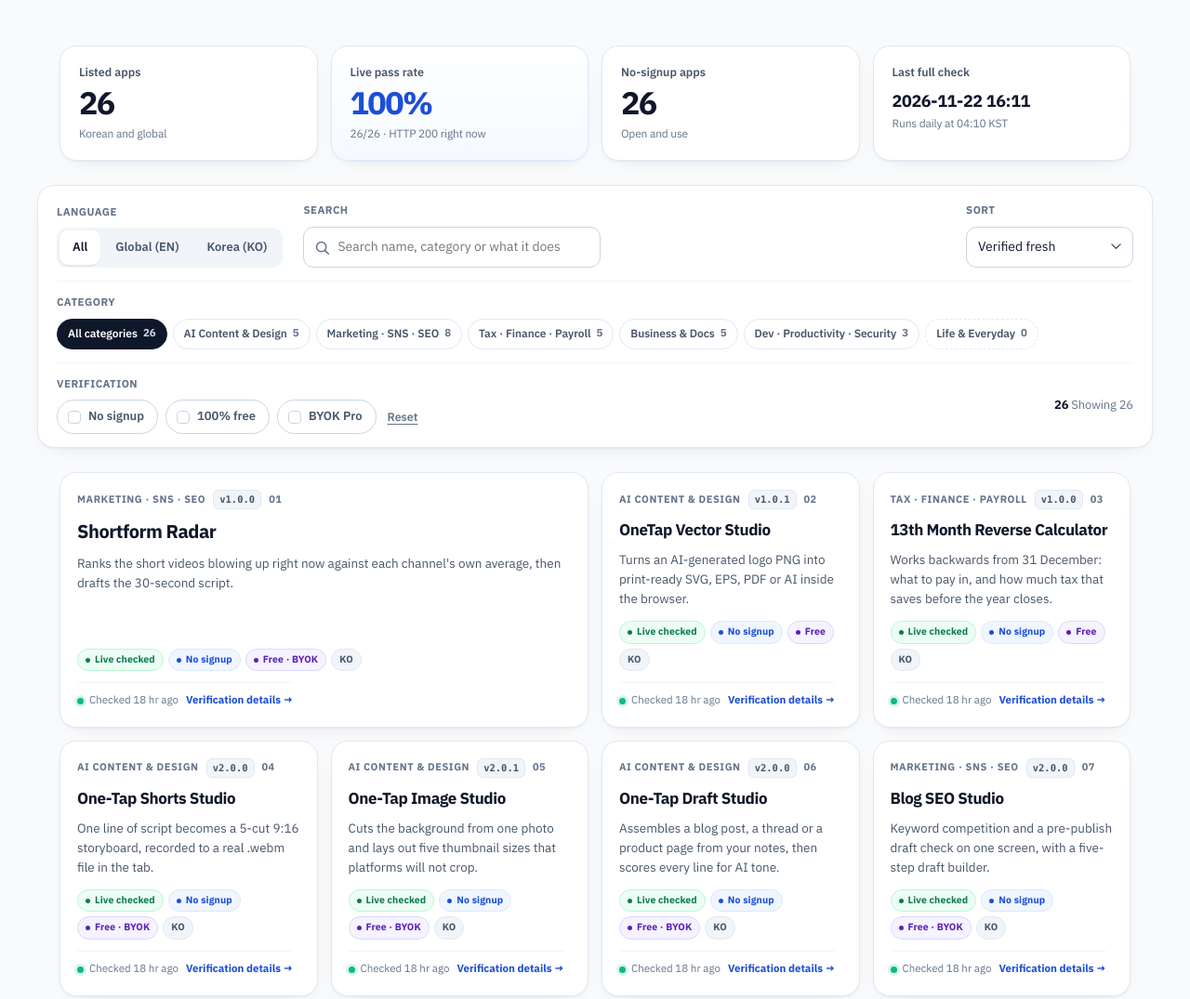
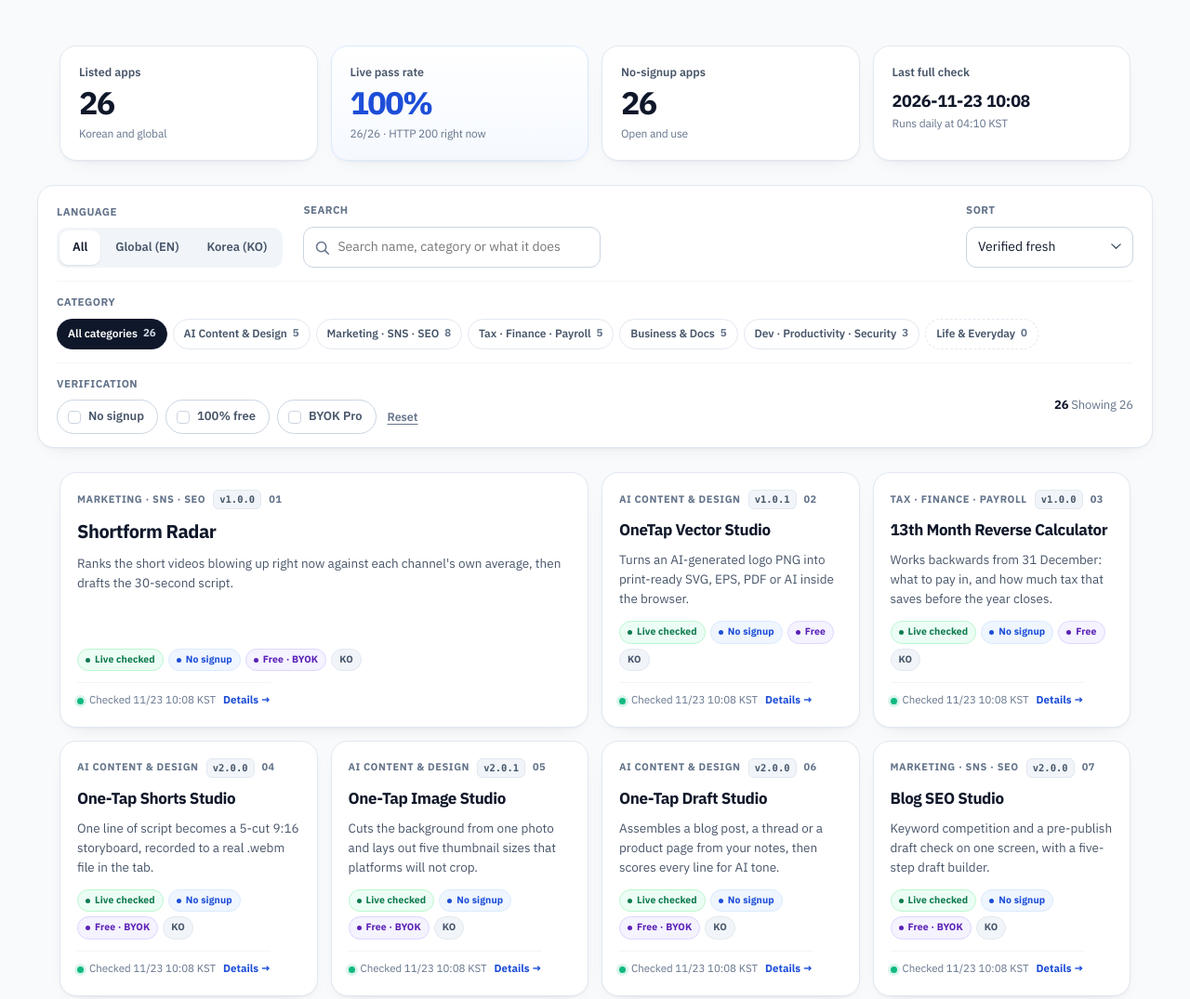
Before and after one commit to MarCJ81/onetap-market, a plain HTML site: page index.html in a window 1280 px wide. Shown: the part 542-1617 px from the top of the page at 93% size. Drawn offline with Linux system fonts and the light colour scheme.

Commit message:
feat(onetap-market): print the last check time on every card front
An X reply asked to see, on each card, when the app was last checked — an
HTTP 200 badge alone does not say how fresh the verdict is.

- core: formatShortStamp() renders the KST check time compactly —
  `11/23 10:08 KST` (EN) / `11/23 10:08` (KO)
- card front: `Checked 11/23 10:08 KST` / `점검 11/23 10:08` next to the
  liveness dot; the tooltip keeps the full stamp and the relative age, the
  detail modal keeps the full date
- card foot can wrap and the stamp never breaks; the details link shortens
  to `Details` / `상세` so both fit on one line from 320px to 1440px
- data: daily verify run re-stamped all 26 apps at 2026-11-23 10:08 KST,
  26/26 answered 200; catalogue version 1.2.0
- tests: 779 unit checks and 294 Chrome checks green (EN/KO, 1280px,
  390px and a new 375px pass, zero console errors)

```diff
--- a/app.js
+++ b/app.js
@@ -196,9 +196,13 @@
         '<span class="card__short">' + esc(short) + '</span>' +
         '<span class="card__badges">' + badgeHtml(app) + langTag(app) + '</span>' +
         '<span class="card__foot">' +
-          '<span class="card__check"><span class="pulse' + (app.httpStatus === 200 ? '' : ' pulse--down') + '"></span>' +
-            esc(t('card.checked')) + ' ' + esc(Core.timeAgo(app.lastChecked, state.lang)) + '</span>' +
-          '<span class="card__link">' + esc(t('card.details')) + ' →</span>' +
+          '<span class="card__check" title="' +
+            esc(Core.formatStamp(app.lastChecked, state.lang) + ' · ' + Core.timeAgo(app.lastChecked, state.lang)) +
+            '"><span class="pulse' + (app.httpStatus === 200 ? '' : ' pulse--down') + '"></span>' +
+            '<span class="card__check-txt">' + esc(t('card.checked')) + ' ' +
+              esc(Core.formatShortStamp(app.lastChecked, state.lang)) + '</span></span>' +
+          '<span class="card__link" title="' + esc(t('card.detailsFull')) + '">' +
+            esc(t('card.details')) + ' →</span>' +
         '</span>' +
       '</button>'
     );
--- a/core.js
+++ b/core.js
@@ -9,6 +9,7 @@
  *   OneTapMarketCore.jsonSpec(form)
  *   OneTapMarketCore.validateSubmission(form)
  *   OneTapMarketCore.formatStamp(iso, lang)
+ *   OneTapMarketCore.formatShortStamp(iso, lang)
  *   OneTapMarketCore.timeAgo(iso, lang, now)
  *   OneTapMarketCore.detectLang(navigatorLanguage)
  *   OneTapMarketCore.appVersion(app) / changelog(app) / nextVersion(version)
@@ -178,6 +179,26 @@
       ':' +
       pad(kst.getUTCMinutes()) +
       ' KST'
+    );
+  }
+
+  /* Compact stamp for the card front, where space is tight:
+     EN "11/23 10:10 KST" · KO "11/23 10:10". The full year-day stamp
+     stays in the card tooltip and the detail modal. */
+  function formatShortStamp(iso, lang) {
+    if (!iso) return lang === 'en' ? 'not checked yet' : '아직 점검 전';
+    var d = new Date(iso);
+    if (isNaN(d.getTime())) return lang === 'en' ? 'not checked yet' : '아직 점검 전';
+    var kst = new Date(d.getTime() + 9 * 3600 * 1000);
+    return (
+      pad(kst.getUTCMonth() + 1) +
+      '/' +
+      pad(kst.getUTCDate()) +
+      ' ' +
+      pad(kst.getUTCHours()) +
+      ':' +
+      pad(kst.getUTCMinutes()) +
+      (lang === 'en' ? ' KST' : '')
     );
   }
 
@@ -692,6 +713,7 @@
     isByok: isByok,
     isFresh: isFresh,
     formatStamp: formatStamp,
+    formatShortStamp: formatShortStamp,
     timeAgo: timeAgo,
     detectLang: detectLang,
     slugify: slugify,
--- a/data/apps.bundle.js
+++ b/data/apps.bundle.js
@@ -5,16 +5,16 @@ globalThis.__ONETAP_MARKET__ = {
     "nameKo": "원탭 마켓",
     "tagline": "Verified no-signup web apps",
     "taglineKo": "가입·낚시 없는 검증 웹앱 마켓",
-    "version": "1.1.0",
+    "version": "1.2.0",
     "schemaVersion": 2,
     "repo": "MarCJ81/onetap-market",
     "creator": "OneTap Labs",
     "handle": "MarCJ81",
-    "lastFullCheck": "2026-11-22T07:11:49.509Z",
+    "lastFullCheck": "2026-11-23T01:08:23.623Z",
     "lastFullCheckOk": 26,
     "lastFullCheckTotal": 26,
     "verifyWindowHours": 24,
-    "lastCheckDurationMs": 1008,
+    "lastCheckDurationMs": 1006,
     "checkedBy": "scripts/verify-apps.mjs"
   },
   "categories": [
@@ -86,7 +86,7 @@ globalThis.__ONETAP_MARKET__ = {
         ]
       },
       "httpStatus": 200,
-      "lastChecked": "2026-11-22T07:11:49.509Z",
+      "lastChecked": "2026-11-23T01:08:23.623Z",
       "version": "v1.0.0",
       "changelog": [
         {
@@ -135,7 +135,7 @@ globalThis.__ONETAP_MARKET__ = {
         ]
       },
       "httpStatus": 200,
-      "lastChecked": "2026-11-22T07:11:49.509Z",
+      "lastChecked": "2026-11-23T01:08:23.623Z",
       "version": "v1.0.1",
       "changelog": [
         {
@@ -192,7 +192,7 @@ globalThis.__ONETAP_MARKET__ = {
         ]
       },
       "httpStatus": 200,
-      "lastChecked": "2026-11-22T07:11:49.509Z",
+      "lastChecked": "2026-11-23T01:08:23.623Z",
       "version": "v1.0.0",
       "changelog": [
         {
@@ -241,7 +241,7 @@ globalThis.__ONETAP_MARKET__ = {
         ]
       },
       "httpStatus": 200,
-      "lastChecked": "2026-11-22T07:11:49.509Z",
+      "lastChecked": "2026-11-23T01:08:23.623Z",
       "version": "v2.0.0",
       "changelog": [
         {
@@ -298,7 +298,7 @@ globalThis.__ONETAP_MARKET__ = {
         ]
       },
       "httpStatus": 200,
-      "lastChecked": "2026-11-22T07:11:49.509Z",
+      "lastChecked": "2026-11-23T01:08:23.623Z",
       "version": "v2.0.1",
       "changelog": [
         {
@@ -363,7 +363,7 @@ globalThis.__ONETAP_MARKET__ = {
         ]
       },
       "httpStatus": 200,
-      "lastChecked": "2026-11-22T07:11:49.509Z",
+      "lastChecked": "2026-11-23T01:08:23.623Z",
       "version": "v2.0.0",
       "changelog": [
         {
@@ -420,7 +420,7 @@ globalThis.__ONETAP_MARKET__ = {
         ]
       },
       "httpStatus": 200,
-      "lastChecked": "2026-11-22T07:11:49.509Z",
+      "lastChecked": "2026-11-23T01:08:23.623Z",
       "version": "v2.0.0",
       "changelog": [
         {
@@ -477,7 +477,7 @@ globalThis.__ONETAP_MARKET__ = {
         ]
       },
       "httpStatus": 200,
-      "lastChecked": "2026-11-22T07:11:49.509Z",
+      "lastChecked": "2026-11-23T01:08:23.623Z",
       "version": "v2.0.0",
       "changelog": [
         {
@@ -534,7 +534,7 @@ globalThis.__ONETAP_MARKET__ = {
         ]
       },
       "httpStatus": 200,
-      "lastChecked": "2026-11-22T07:11:49.509Z",
+      "lastChecked": "2026-11-23T01:08:23.623Z",
       "version": "v2.0.0",
       "changelog": [
         {
@@ -591,7 +591,7 @@ globalThis.__ONETAP_MARKET__ = {
         ]
       },
       "httpStatus": 200,
-      "lastChecked": "2026-11-22T07:11:49.509Z",
+      "lastChecked": "2026-11-23T01:08:23.623Z",
       "version": "v2.0.0",
       "changelog": [
         {
@@ -652,7 +652,7 @@ globalThis.__ONETAP_MARKET__ = {
         ]
       },
       "httpStatus": 200,
-      "lastChecked": "2026-11-22T07:11:49.509Z",
+      "lastChecked": "2026-11-23T01:08:23.623Z",
       "version": "v1.0.0",
       "changelog": [
         {
@@ -701,7 +701,7 @@ globalThis.__ONETAP_MARKET__ = {
         ]
       },
       "httpStatus": 200,
-      "lastChecked": "2026-11-22T07:11:49.509Z",
+      "lastChecked": "2026-11-23T01:08:23.623Z",
       "version": "v1.0.0",
       "changelog": [
         {
@@ -750,7 +750,7 @@ globalThis.__ONETAP_MARKET__ = {
         ]
       },
       "httpStatus": 200,
-      "lastChecked": "2026-11-22T07:11:49.509Z",
+      "lastChecked": "2026-11-23T01:08:23.623Z",
       "version": "v1.0.0",
       "changelog": [
         {
@@ -799,7 +799,7 @@ globalThis.__ONETAP_MARKET__ = {
         ]
       },
       "httpStatus": 200,
-      "lastChecked": "2026-11-22T07:11:49.509Z",
+      "lastChecked": "2026-11-23T01:08:23.623Z",
       "version": "v1.0.0",
       "changelog": [
         {
@@ -848,7 +848,7 @@ globalThis.__ONETAP_MARKET__ = {
         ]
       },
       "httpStatus": 200,
-      "lastChecked": "2026-11-22T07:11:49.509Z",
+      "lastChecked": "2026-11-23T01:08:23.623Z",
       "version": "v1.0.1",
       "changelog": [
         {
@@ -905,7 +905,7 @@ globalThis.__ONETAP_MARKET__ = {
         ]
       },
       "httpStatus": 200,
-      "lastChecked": "2026-11-22T07:11:49.509Z",
+      "lastChecked": "2026-11-23T01:08:23.623Z",
       "version": "v1.0.0",
       "changelog": [
         {
@@ -954,7 +954,7 @@ globalThis.__ONETAP_MARKET__ = {
         ]
       },
       "httpStatus": 200,
-      "lastChecked": "2026-11-22T07:11:49.509Z",
+      "lastChecked": "2026-11-23T01:08:23.623Z",
       "version": "v1.0.0",
       "changelog": [
         {
@@ -1003,7 +1003,7 @@ globalThis.__ONETAP_MARKET__ = {
         ]
       },
       "httpStatus": 200,
-      "lastChecked": "2026-11-22T07:11:49.509Z",
+      "lastChecked": "2026-11-23T01:08:23.623Z",
       "version": "v1.0.1",
       "changelog": [
         {
@@ -1060,7 +1060,7 @@ globalThis.__ONETAP_MARKET__ = {
         ]
       },
       "httpStatus": 200,
-      "lastChecked": "2026-11-22T07:11:49.509Z",
+      "lastChecked": "2026-11-23T01:08:23.623Z",
       "version": "v1.0.0",
       "changelog": [
         {
@@ -1109,7 +1109,7 @@ globalThis.__ONETAP_MARKET__ = {
         ]
       },
       "httpStatus": 200,
-      "lastChecked": "2026-11-22T07:11:49.509Z",
+      "lastChecked": "2026-11-23T01:08:23.623Z",
       "version": "v1.0.0",
       "changelog": [
         {
@@ -1158,7 +1158,7 @@ globalThis.__ONETAP_MARKET__ = {
         ]
       },
       "httpStatus": 200,
-      "lastChecked": "2026-11-22T07:11:49.509Z",
+      "lastChecked": "2026-11-23T01:08:23.623Z",
       "version": "v1.0.0",
       "changelog": [
         {
@@ -1207,7 +1207,7 @@ globalThis.__ONETAP_MARKET__ = {
         ]
       },
       "httpStatus": 200,
-      "lastChecked": "2026-11-22T07:11:49.509Z",
+      "lastChecked": "2026-11-23T01:08:23.623Z",
       "version": "v1.0.0",
       "changelog": [
         {
@@ -1256,7 +1256,7 @@ globalThis.__ONETAP_MARKET__ = {
         ]
       },
       "httpStatus": 200,
-      "lastChecked": "2026-11-22T07:11:49.509Z",
+      "lastChecked": "2026-11-23T01:08:23.623Z",
       "version": "v1.0.1",
       "changelog": [
         {
@@ -1313,7 +1313,7 @@ globalThis.__ONETAP_MARKET__ = {
         ]
       },
       "httpStatus": 200,
-      "lastChecked": "2026-11-22T07:11:49.509Z",
+      "lastChecked": "2026-11-23T01:08:23.623Z",
       "version": "v1.0.0",
       "changelog": [
         {
@@ -1362,7 +1362,7 @@ globalThis.__ONETAP_MARKET__ = {
         ]
       },
       "httpStatus": 200,
-      "lastChecked": "2026-11-22T07:11:49.509Z",
+      "lastChecked": "2026-11-23T01:08:23.623Z",
       "version": "v1.0.0",
       "changelog": [
         {
@@ -1411,7 +1411,7 @@ globalThis.__ONETAP_MARKET__ = {
         ]
       },
       "httpStatus": 200,
-      "lastChecked": "2026-11-22T07:11:49.509Z",
+      "lastChecked": "2026-11-23T01:08:23.623Z",
       "version": "v1.0.0",
       "changelog": [
         {
--- a/i18n.js
+++ b/i18n.js
@@ -78,7 +78,8 @@
     'filter.resultMany': 'apps',
     'filter.resultNone': 'No match',
 
-    'card.details': 'Verification details',
+    'card.details': 'Details',
+    'card.detailsFull': 'Verification details',
     'card.open': 'Launch app',
     'card.checked': 'Checked',
     'card.saves': 'Replaces a paid tool',
@@ -320,9 +321,10 @@
     'filter.resultMany': '개',
     'filter.resultNone': '결과 없음',
 
-    'card.details': '검증 상세',
+    'card.details': '상세',
+    'card.detailsFull': '검증 상세',
     'card.open': '앱 열기',
-    'card.checked': '확인',
+    'card.checked': '점검',
     'card.saves': '유료 도구 대체',
 
     'empty.title': '조건에 맞는 앱이 없습니다',
--- a/styles.css
+++ b/styles.css
@@ -287,13 +287,14 @@ select:focus { outline: 2px solid var(--accent); outline-offset: 1px; }
 }
 .card__badges { display: flex; flex-wrap: wrap; gap: 5px; margin-top: auto; }
 .card__foot {
-  display: flex; align-items: center; justify-content: space-between; gap: 8px;
+  display: flex; align-items: center; justify-content: space-between; gap: 8px; flex-wrap: wrap;
   border-top: 1px solid #f1f5f9; padding-top: 10px; font-size: 11.5px; color: var(--muted-2);
 }
-.card__check { display: inline-flex; align-items: center; gap: 6px; }
-.pulse { width: 7px; height: 7px; border-radius: 50%; background: #10b981; box-shadow: 0 0 0 3px rgba(16, 185, 129, .16); }
+.card__check { display: inline-flex; align-items: center; gap: 6px; min-width: 0; }
+.card__check-txt { white-space: nowrap; font-variant-numeric: tabular-nums; }
+.pulse { width: 7px; height: 7px; border-radius: 50%; background: #10b981; box-shadow: 0 0 0 3px rgba(16, 185, 129, .16); flex: 0 0 auto; }
 .pulse--down { background: #ef4444; box-shadow: 0 0 0 3px rgba(239, 68, 68, .16); }
-.card__link { color: var(--accent-ink); font-weight: 700; }
+.card__link { color: var(--accent-ink); font-weight: 700; white-space: nowrap; margin-left: auto; }
 
 .badge {
   display: inline-flex; align-items: center; gap: 5px;
```
Also changed, not shown: data/apps.json, 1 other file.
